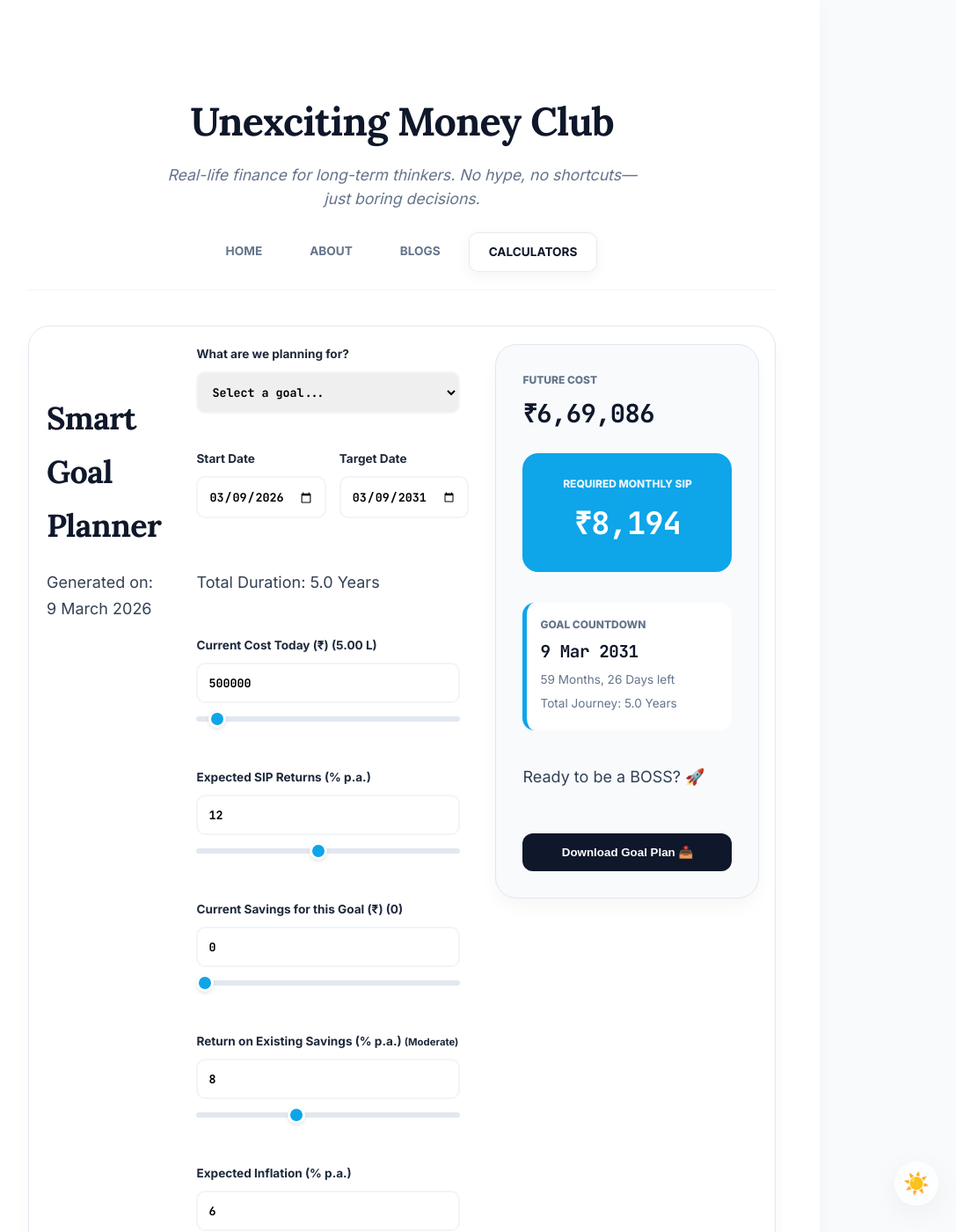
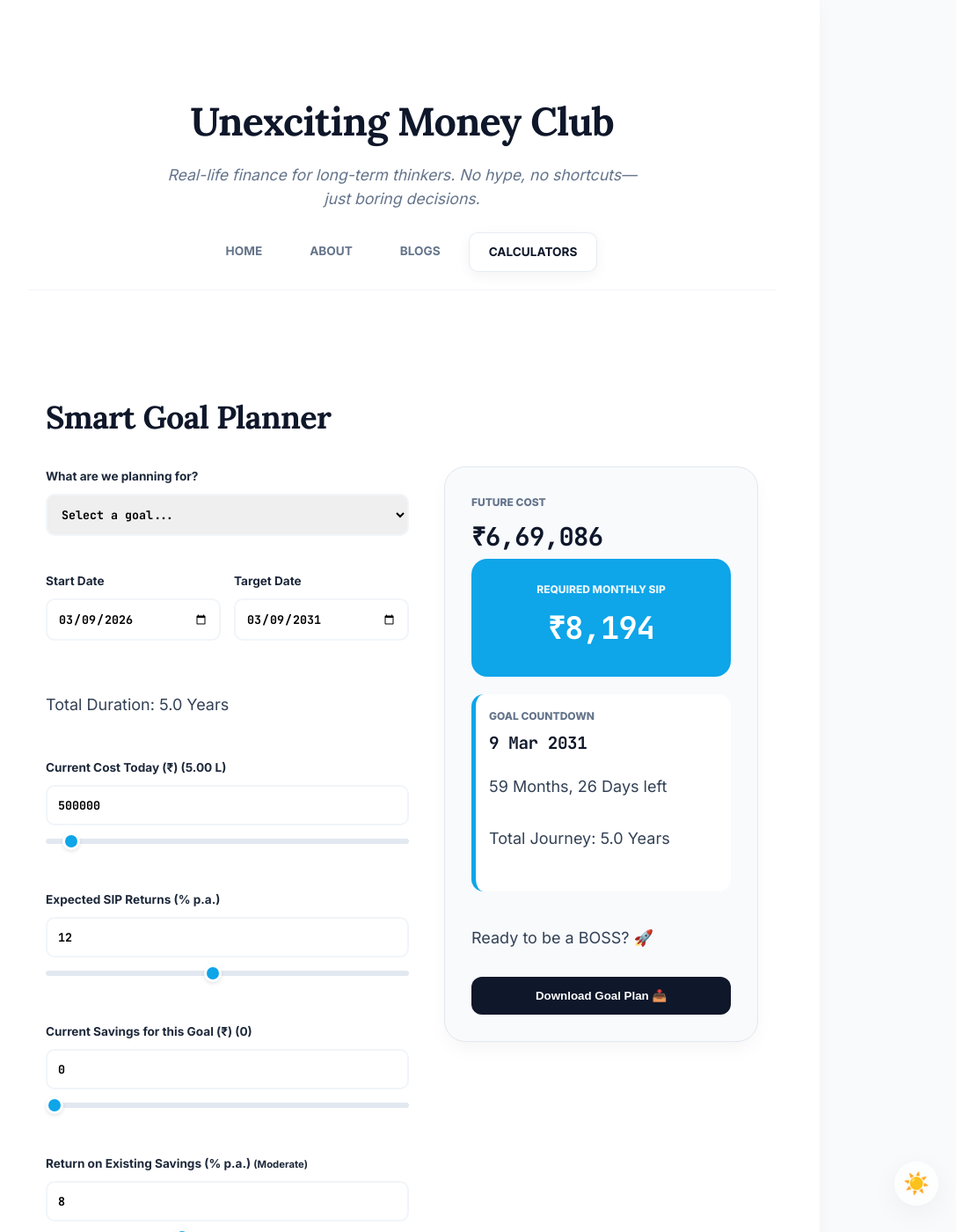
Before and after one commit to HarieshMK/HarieshMK.github.io, a Jekyll site: the page built from calculators/goal-planner.md, in a window 1280 px wide and 1400 px high. Shown: the whole window at 88% size, without its empty margins (183-1270 px from the left). Built offline with Jekyll 4.4.1, drawn with Linux system fonts in a browser that asks for light colours; some of the changed lines change nothing that is shown.

Commit message:
Update goal-planner.md

```diff
--- a/calculators/goal-planner.md
+++ b/calculators/goal-planner.md
@@ -4,226 +4,172 @@
 permalink: /calculators/goal-planner/
 ---
 <link href="https://fonts.googleapis.com/css2?family=Inter:wght@400;500;600;700;800&family=JetBrains+Mono:wght@700&display=swap" rel="stylesheet">
-<div markdown="0">
-<div class="calculator-container" id="printable-area">
-    <div class="print-only">
+
+<div markdown="0" class="calculator-wrapper">
+    <div class="calc-header">
         <h1>Smart Goal Planner</h1>
-        <p>Generated on: <span id="print-date"></span></p>
     </div>
 
-    <div class="calc-inputs">
-        <div class="input-group">
-            <label>What are we planning for?</label>
-            <select id="goal-name" class="full-width-input">
-                <option value="" disabled selected>Select a goal...</option>
-                <optgroup label="Family & Life Events">
-                    <option value="Own Wedding">My Own Wedding 🤵</option>
-                    <option value="Siblings Wedding">Sibling's Wedding 🥂</option>
-                    <option value="Emergency Fund">Emergency Fund 🛡️</option>
-                    <option value="Jewelry Purchase">Jewelry Purchase ✨</option>
-                    <option value="Home Renovation">Home Renovation 🔨</option>
-                    <option value="Home Appliances">Home Appliances 📺</option>
-                </optgroup>
-                <optgroup label="Education">
-                    <option value="School Admission">Child's School Admission 🏫</option>
-                    <option value="Yearly School Fees">Child's Yearly School Fees 📚</option>
-                    <option value="Child UG India">Child's UG (India) 🎓</option>
-                    <option value="Child UG Foreign">Child's UG (Foreign) 🌍</option>
-                    <option value="Child PG India">Child's PG (India) 🏛️</option>
-                    <option value="Child PG Foreign">Child's PG (Foreign) ✈️</option>
-                    <option value="My Own PG">My Own PG/MBA 📖</option>
-                </optgroup>
-                <optgroup label="Assets & Business">
-                    <option value="Dream House">Dream House 🏰</option>
-                    <option value="House Downpayment">House Downpayment 💰</option>
-                    <option value="New Car">New Car 🚗</option>
-                    <option value="Car Downpayment">Car Downpayment 🏎️</option>
-                    <option value="Business Start">Starting a Business 💼</option>
-                    <option value="Retirement Fund">Retirement Fund 🏝️</option>
-                </optgroup>
-                <optgroup label="Travel & Recurring">
-                    <option value="Health Insurance">Health Insurance (Yearly) 🏥</option>
-                    <option value="Car Insurance">Car Insurance (Yearly) 🚗</option>
-                    <option value="Local Vacation">Local Vacation 🏔️</option>
-                    <option value="Foreign Vacation">Foreign Vacation 🗽</option>
-                </optgroup>
-            </select>
-        </div>
+    <div class="calc-main-body" id="printable-area">
+        <div class="calc-inputs">
+            <div class="input-group">
+                <label>What are we planning for?</label>
+                <select id="goal-name" class="full-width-input">
+                    <option value="" disabled selected>Select a goal...</option>
+                    <optgroup label="Family & Life Events">
+                        <option value="Own Wedding">My Own Wedding 🤵</option>
+                        <option value="Siblings Wedding">Sibling's Wedding 🥂</option>
+                        <option value="Emergency Fund">Emergency Fund 🛡️</option>
+                        <option value="Jewelry Purchase">Jewelry Purchase ✨</option>
+                        <option value="Home Renovation">Home Renovation 🔨</option>
+                        <option value="Home Appliances">Home Appliances 📺</option>
+                    </optgroup>
+                    <optgroup label="Education">
+                        <option value="School Admission">Child's School Admission 🏫</option>
+                        <option value="Yearly School Fees">Child's Yearly School Fees 📚</option>
+                        <option value="Child UG India">Child's UG (India) 🎓</option>
+                        <option value="Child UG Foreign">Child's UG (Foreign) 🌍</option>
+                        <option value="Child PG India">Child's PG (India) 🏛️</option>
+                        <option value="Child PG Foreign">Child's PG (Foreign) ✈️</option>
+                        <option value="My Own PG">My Own PG/MBA 📖</option>
+                    </optgroup>
+                    <optgroup label="Assets & Business">
+                        <option value="Dream House">Dream House 🏰</option>
+                        <option value="House Downpayment">House Downpayment 💰</option>
+                        <option value="New Car">New Car 🚗</option>
+                        <option value="Car Downpayment">Car Downpayment 🏎️</option>
+                        <option value="Business Start">Starting a Business 💼</option>
+                        <option value="Retirement Fund">Retirement Fund 🏝️</option>
+                    </optgroup>
+                    <optgroup label="Travel & Recurring">
+                        <option value="Health Insurance">Health Insurance (Yearly) 🏥</option>
+                        <option value="Car Insurance">Car Insurance (Yearly) 🚗</option>
+                        <option value="Local Vacation">Local Vacation 🏔️</option>
+                        <option value="Foreign Vacation">Foreign Vacation 🗽</option>
+                    </optgroup>
+                </select>
+            </div>
 
-        <div class="input-row">
-            <div class="input-group flex-1">
-                <label>Start Date</label>
-                <input type="date" id="start-date">
+            <div class="input-row">
+                <div class="input-group flex-1">
+                    <label>Start Date</label>
+                    <input type="date" id="start-date">
+                </div>
+                <div class="input-group flex-1">
+                    <label>Target Date</label>
+                    <input type="date" id="target-date">
+                </div>
             </div>
-            <div class="input-group flex-1">
-                <label>Target Date</label>
-                <input type="date" id="target-date">
+            <p class="timeline-hint">Total Duration: <span id="years-val">5</span> Years</p>
+
+            <div class="input-group">
+                <label>Current Cost Today (₹) <span id="current-price-text" class="human-readable"></span></label>
+                <div class="input-with-box">
+                    <input type="number" id="current-price" value="500000">
+                    <input type="range" id="current-price-slider" class="slider" min="10000" max="10000000" step="5000" value="500000">
+                </div>
             </div>
-        </div>
-        <p class="timeline-hint">Total Duration: <span id="years-val">5</span> Years</p>
 
-        <div class="input-group">
-            <label>Current Cost Today (₹) <span id="current-price-text" class="human-readable"></span></label>
-            <div class="input-with-box">
-                <input type="number" id="current-price" value="500000">
-                <input type="range" id="current-price-slider" class="slider" min="10000" max="10000000" step="5000" value="500000">
+            <div class="input-group">
+                <label>Expected SIP Returns (% p.a.)</label>
+                <div class="input-with-box">
+                    <input type="number" id="goal-returns" value="12" step="0.5">
+                    <input type="range" id="goal-returns-slider" class="slider" min="1" max="25" step="0.5" value="12">
+                </div>
+            </div>
+
+            <div class="input-group">
+                <label>Current Savings for this Goal (₹) <span id="existing-corpus-text" class="human-readable"></span></label>
+                <div class="input-with-box">
+                    <input type="number" id="existing-corpus" value="0">
+                    <input type="range" id="existing-corpus-slider" class="slider" min="0" max="5000000" step="5000" value="0">
+                </div>
+            </div>
+
+            <div class="input-group">
+                <label>Return on Existing Savings (% p.a.) <small id="risk-label"></small></label>
+                <div class="input-with-box">
+                    <input type="number" id="corpus-returns" value="7" step="0.5">
+                    <input type="range" id="corpus-returns-slider" class="slider" min="1" max="20" step="0.5" value="7">
+                </div>
+            </div>
+
+            <div class="input-group">
+                <label>Expected Inflation (% p.a.)</label>
+                <div class="input-with-box">
+                    <input type="number" id="goal-inflation" value="6" step="0.5">
+                    <input type="range" id="goal-inflation-slider" class="slider" min="1" max="15" step="0.5" value="6">
+                </div>
             </div>
         </div>
 
-        <div class="input-group">
-            <label>Expected SIP Returns (% p.a.)</label>
-            <div class="input-with-box">
-                <input type="number" id="goal-returns" value="12" step="0.5">
-                <input type="range" id="goal-returns-slider" class="slider" min="1" max="25" step="0.5" value="12">
+        <div class="calc-results">
+            <div class="result-box">
+                <span class="label">Future Cost</span>
+                <h2 id="future-cost">₹0</h2>
             </div>
-        </div>
 
-        <div class="input-group">
-            <label>Current Savings for this Goal (₹) <span id="existing-corpus-text" class="human-readable"></span></label>
-            <div class="input-with-box">
-                <input type="number" id="existing-corpus" value="0">
-                <input type="range" id="existing-corpus-slider" class="slider" min="0" max="5000000" step="5000" value="0">
+            <div class="result-box highlight">
+                <span class="label">Required Monthly SIP</span>
+                <h2 id="required-sip">₹0</h2>
             </div>
-        </div>
 
-        <div class="input-group">
-            <label>Return on Existing Savings (% p.a.) <small id="risk-label"></small></label>
-            <div class="input-with-box">
-                <input type="number" id="corpus-returns" value="7" step="0.5">
-                <input type="range" id="corpus-returns-slider" class="slider" min="1" max="20" step="0.5" value="7">
+            <div class="result-box countdown-box">
+                <span class="label">Goal Countdown</span>
+                <h3 id="deadline-date">--</h3>
+                <p id="time-left" class="remaining-text"></p>
+                <p id="total-duration" class="journey-text"></p>
             </div>
-        </div>
 
-        <div class="input-group">
-            <label>Expected Inflation (% p.a.)</label>
-            <div class="input-with-box">
-                <input type="number" id="goal-inflation" value="6" step="0.5">
-                <input type="range" id="goal-inflation-slider" class="slider" min="1" max="15" step="0.5" value="6">
+            <div class="nudge-container">
+                <p id="goal-nudge">Ready to be a BOSS? 🚀</p>
             </div>
+
+            <button id="download-btn" class="download-button">
+                Download Goal Plan 📥
+            </button>
         </div>
     </div>
-
-    <div class="calc-results">
-        <div class="result-box">
-            <span class="label">Future Cost</span>
-            <h2 id="future-cost">₹0</h2>
-        </div>
-
-        <div class="result-box highlight">
-            <span class="label">Required Monthly SIP</span>
-            <h2 id="required-sip">₹0</h2>
-        </div>
-
-        <div class="result-box countdown-box">
-            <span class="label">Goal Countdown</span>
-            <h3 id="deadline-date">--</h3>
-            <p id="time-left" class="remaining-text"></p>
-            <p id="total-duration" class="journey-text"></p>
-        </div>
-
-        <div class="nudge-container">
-            <p id="goal-nudge">Ready to be a BOSS? 🚀</p>
-        </div>
-
-        <button id="download-btn" class="download-button">
-            Download Goal Plan 📥
-        </button>
-    </div>
-</div>
 </div>
 
 <style>
-    /* 1. MASTER CONTAINER - Side by Side Logic */
-    .calculator-container {
+    /* Wrapper ensures the header and body align perfectly */
+    .calculator-wrapper { max-width: 1050px; margin: 20px auto; font-family: 'Inter', sans-serif; padding: 20px; }
+
+    /* Heading styling */
+    .calc-header h1 { margin-bottom: 25px; color: #0f172a; }
+
+    /* Main Flex body: Inputs and Results side by side */
+    .calc-main-body {
         display: flex;
-        flex-direction: row; /* Force horizontal alignment */
-        flex-wrap: nowrap;   /* Prevent wrapping on desktop */
+        flex-direction: row;
         gap: 40px;
-        margin: 20px auto;
-        font-family: 'Inter', sans-serif;
-        width: 100%;
-        max-width: 1050px; /* Aligned with your SIP calculator style */
         align-items: flex-start;
-        padding: 20px;
-        box-sizing: border-box;
     }
 
-    /* 2. INPUTS (LEFT) */
-    .calc-inputs {
-        flex: 1.4; /* Takes up more space on the left */
-        display: flex;
-        flex-direction: column;
-        gap: 15px;
-    }
+    /* Column Sizing */
+    .calc-inputs { flex: 1.4; display: flex; flex-direction: column; gap: 15px; }
+    .calc-results { flex: 1; background: #f8fafc; padding: 30px; border-radius: 24px; border: 1px solid #e2e8f0; box-shadow: 0 10px 25px -5px rgba(0, 0, 0, 0.05); position: sticky; top: 20px; }
 
-    /* 3. RESULTS (RIGHT) */
-    .calc-results {
-        flex: 1; /* Slighly narrower than inputs */
-        background: #f8fafc;
-        padding: 30px;
-        border-radius: 24px;
-        border: 1px solid #e2e8f0;
-        box-shadow: 0 10px 25px -5px rgba(0, 0, 0, 0.05);
-        display: flex;
-        flex-direction: column;
-        gap: 20px;
-        position: sticky; /* Keeps results visible while scrolling inputs */
-        top: 20px;
-    }
-
-    /* Row Fixes */
+    /* Inner styling remains identical to your previous working version */
     .input-row { display: flex; gap: 15px; width: 100%; }
     .flex-1 { flex: 1; }
-
-    /* Group Styling */
-    .input-group label {
-        display: block;
-        font-weight: 700;
-        margin-bottom: 8px;
-        font-size: 0.85rem;
-        color: #1e293b;
-    }
-
-    /* Form Elements */
-    input[type="date"], .full-width-input, input[type="number"] {
-        width: 100%;
-        padding: 12px;
-        border: 2px solid #f1f5f9;
-        border-radius: 10px;
-        font-family: 'JetBrains Mono', monospace;
-        box-sizing: border-box;
-    }
-
-    /* Results UI Styling */
+    .input-group label { display: block; font-weight: 700; margin-bottom: 8px; font-size: 0.85rem; color: #1e293b; }
+    input[type="date"], .full-width-input, input[type="number"] { width: 100%; padding: 12px; border: 2px solid #f1f5f9; border-radius: 10px; font-family: 'JetBrains Mono', monospace; box-sizing: border-box; }
     .result-box .label { font-size: 0.75rem; color: #64748b; text-transform: uppercase; font-weight: 800; margin-bottom: 4px; display: block; }
     .result-box h2 { font-size: 1.8rem; margin: 0; font-family: 'JetBrains Mono', monospace; color: #0f172a; }
-
-    .highlight {
-        background: #0ea5e9;
-        padding: 25px;
-        border-radius: 18px;
-        color: white;
-        text-align: center;
-    }
+    .highlight { background: #0ea5e9; padding: 25px; border-radius: 18px; color: white; text-align: center; }
     .highlight h2 { color: #ffffff !important; font-size: 2.2rem; }
     .highlight .label { color: rgba(255,255,255,0.9); }
-
-    .countdown-box { background: #ffffff; padding: 15px; border-radius: 14px; border-left: 5px solid #0ea5e9; }
+    .countdown-box { background: #ffffff; padding: 15px; border-radius: 14px; border-left: 5px solid #0ea5e9; margin: 20px 0; }
     .countdown-box h3 { font-family: 'JetBrains Mono', monospace; margin: 2px 0; color: #0f172a; font-size: 1.2rem; }
-    .remaining-text, .journey-text { font-size: 0.85rem; color: #64748b; margin: 4px 0; }
-
-    .download-button {
-        width: 100%; background: #0f172a; color: white; border: none;
-        padding: 14px; border-radius: 12px; font-weight: 700; cursor: pointer;
-    }
-
-    .slider { -webkit-appearance: none; width: 100%; height: 6px; background: #e2e8f0; border-radius: 10px; margin: 12px 0; outline: none; }
+    .download-button { width: 100%; background: #0f172a; color: white; border: none; padding: 14px; border-radius: 12px; font-weight: 700; cursor: pointer; }
+    .slider { -webkit-appearance: none; width: 100%; height: 6px; background: #e2e8f0; border-radius: 10px; margin: 12px 0; }
     .slider::-webkit-slider-thumb { -webkit-appearance: none; width: 20px; height: 20px; background: #0ea5e9; border-radius: 50%; border: 3px solid #fff; cursor: pointer; }
 
-    /* RESPONSIVE: Stack them on Mobile only */
     @media (max-width: 850px) {
-        .calculator-container { flex-direction: column; }
-        .calc-inputs, .calc-results { width: 100%; flex: none; }
+        .calc-main-body { flex-direction: column; }
+        .calc-inputs, .calc-results { width: 100%; }
         .calc-results { position: static; }
     }
 </style>
```
